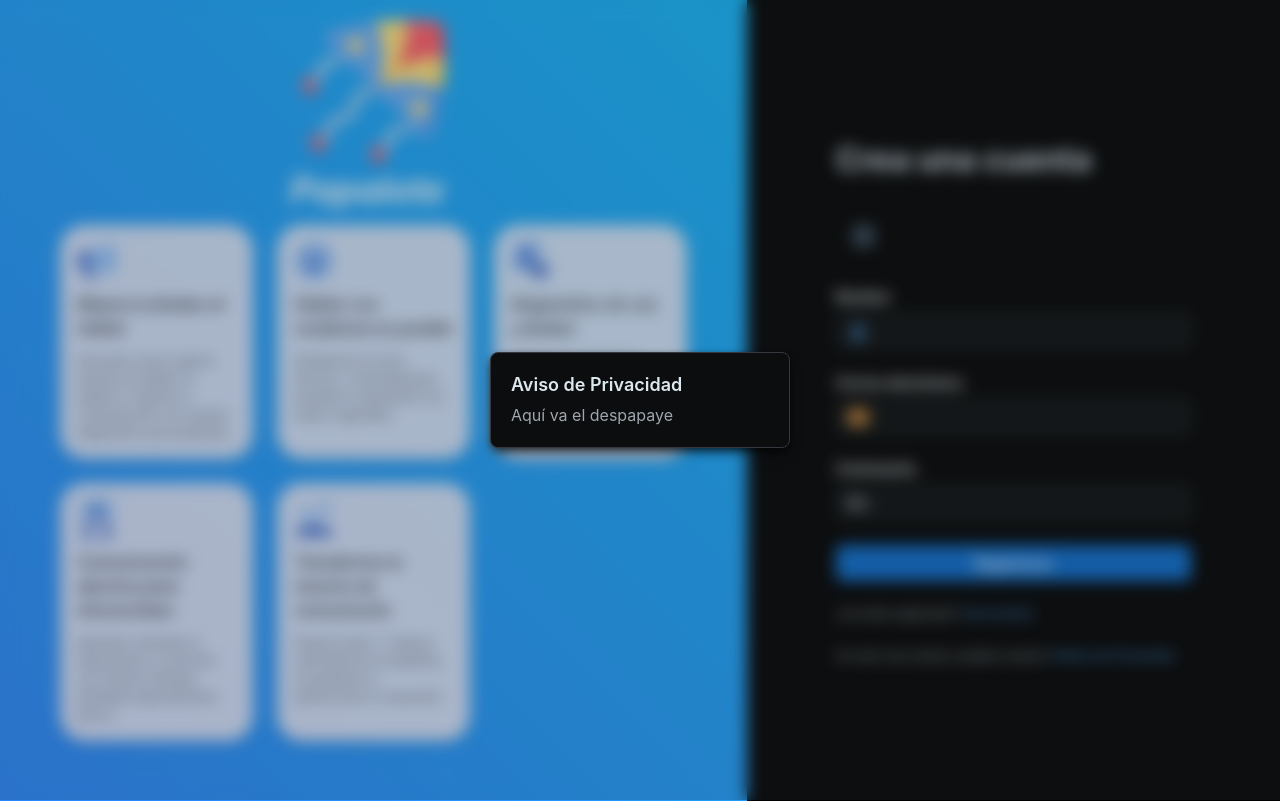
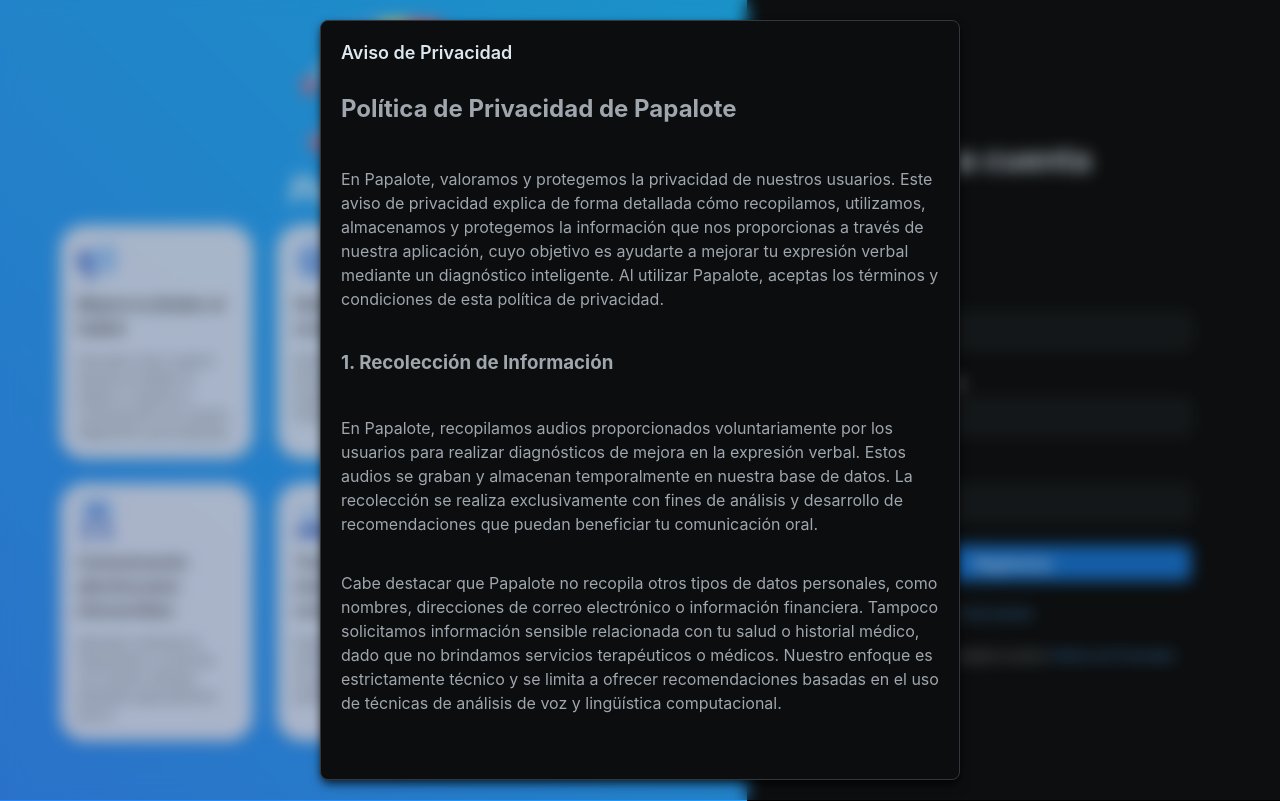
Before and after one commit to Udg-proyecto-Papalote/Papalote, a React (Vite) app: page /auth/registro in a window 1280 px wide. Both pictures are taken after a click on the link "Política de Privacidad". Built offline with nearby package versions, Linux system fonts and the light colour scheme; no server answers; what cloudinary-core would draw is missing.

Commit message:
AvisoDePrivacidad

```diff
--- a/src/pages/AvisoDePrivacidad.jsx
+++ b/src/pages/AvisoDePrivacidad.jsx
@@ -6,11 +6,65 @@
             open={open}
             onClose={onClose}
         >
-            <ModalDialog>
+                        <ModalDialog>
                 <DialogTitle>Aviso de Privacidad</DialogTitle>
                 <DialogContent>
+                    <h2>Política de Privacidad de Papalote</h2>
+                    <p>
+                        En Papalote, valoramos y protegemos la privacidad de nuestros usuarios. Este aviso de privacidad explica de forma detallada cómo recopilamos, utilizamos, almacenamos y protegemos la información que nos proporcionas a través de nuestra aplicación, cuyo objetivo es ayudarte a mejorar tu expresión verbal mediante un diagnóstico inteligente. Al utilizar Papalote, aceptas los términos y condiciones de esta política de privacidad.
+                    </p>
 
-                    Aquí va el despapaye
+                    <h3>1. Recolección de Información</h3>
+                    <p>
+                        En Papalote, recopilamos audios proporcionados voluntariamente por los usuarios para realizar diagnósticos de mejora en la expresión verbal. Estos audios se graban y almacenan temporalmente en nuestra base de datos. La recolección se realiza exclusivamente con fines de análisis y desarrollo de recomendaciones que puedan beneficiar tu comunicación oral.
+                    </p>
+                    <p>
+                        Cabe destacar que Papalote no recopila otros tipos de datos personales, como nombres, direcciones de correo electrónico o información financiera. Tampoco solicitamos información sensible relacionada con tu salud o historial médico, dado que no brindamos servicios terapéuticos o médicos. Nuestro enfoque es estrictamente técnico y se limita a ofrecer recomendaciones basadas en el uso de técnicas de análisis de voz y lingüística computacional.
+                    </p>
+
+                    <h3>2. Uso de la Información</h3>
+                    <p>
+                        Los audios recopilados tienen como único fin la generación de diagnósticos y recomendaciones para mejorar la expresión verbal. Los audios son procesados mediante algoritmos diseñados específicamente para detectar patrones en la entonación, pronunciación, ritmo y claridad del habla, lo cual permite a Papalote ofrecer sugerencias personalizadas en función de los resultados del análisis.
+                    </p>
+                    <p>
+                        Papalote no utiliza los datos recopilados para otros fines ajenos al diagnóstico de expresión verbal. No compartimos, vendemos ni alquilamos esta información a terceros para fines comerciales o de marketing sin tu consentimiento expreso. Nuestra misión es únicamente ofrecer una herramienta de apoyo para la mejora de la comunicación.
+                    </p>
+
+                    <h3>3. Almacenamiento y Eliminación de Datos</h3>
+                    <p>
+                        Los audios recopilados son almacenados de manera segura en nuestros servidores durante un periodo máximo de 30 días. Este tiempo permite que nuestro sistema procese la información y genere recomendaciones precisas para el usuario. Después de transcurrido este periodo, los audios son eliminados de forma automática y permanente de nuestros sistemas para proteger la privacidad y limitar el acceso a la información almacenada.
+                    </p>
+                    <p>
+                        La política de retención de datos de Papalote es estricta. No conservamos copias de los audios más allá del periodo establecido, y el sistema de eliminación automática está configurado para garantizar que los datos se borren de manera segura y completa. Esta política aplica a todos los usuarios, sin excepción, y es revisada regularmente para garantizar que cumpla con las mejores prácticas en privacidad y protección de datos.
+                    </p>
+
+                    <h3>4. Seguridad y Protección de Datos</h3>
+                    <p>
+                        La seguridad de tus datos es una prioridad para Papalote. Implementamos una serie de medidas de seguridad, incluyendo encriptación avanzada y control de acceso, para garantizar que la información almacenada esté protegida contra accesos no autorizados, alteración, divulgación o destrucción. Solo el personal autorizado y capacitado de Papalote tiene acceso a los datos almacenados, y dicho acceso se concede únicamente para fines de mantenimiento y mejora de nuestros sistemas.
+                    </p>
+
+                    <h3>5. Derechos del Usuario</h3>
+                    <p>
+                        Como usuario de Papalote, tienes derecho a acceder, modificar o solicitar la eliminación de tus datos personales en cualquier momento. La información que recopilamos incluye tu nombre, género y los audios que proporcionas, los cuales son esenciales para ofrecerte un diagnóstico personalizado y preciso. Los audios se almacenan de forma temporal y se eliminan automáticamente después de 30 días, mientras que otros datos personales se conservan para mantener el historial de diagnósticos y mejorar la calidad del servicio.
+                    </p>
+                    <p>
+
+                    Si deseas ejercer tus derechos sobre tus datos, puedes contactarnos a través de los canales de soporte de Papalote. Te atenderemos de manera oportuna y sin costo adicional, y estaremos disponibles para resolver cualquier inquietud sobre la precisión o utilidad de los diagnósticos proporcionados.
+
+                    </p>
+
+                    <h3>6. Cambios en la Política de Privacidad</h3>
+                    <p>
+                        Papalote se reserva el derecho de actualizar esta Política de Privacidad en cualquier momento para reflejar cambios en nuestras prácticas o en las normativas legales aplicables. Si realizamos cambios importantes, te informaremos a través de una notificación en la aplicación o mediante un correo electrónico, si has proporcionado uno en un contexto específico.
+                    </p>
+                    <p>
+                        Recomendamos a nuestros usuarios revisar esta Política de Privacidad periódicamente para mantenerse informados sobre cómo protegemos y gestionamos sus datos. Tu uso continuado de Papalote después de cualquier modificación en esta política implica tu aceptación de los cambios realizados.
+                    </p>
+
+                    <h3>7. Contacto</h3>
+                    <p>
+                        Si tienes preguntas, comentarios o inquietudes sobre nuestra Política de Privacidad o el manejo de tus datos, no dudes en ponerte en contacto con el equipo de Papalote. Estamos comprometidos a ofrecerte un servicio de calidad y a resolver cualquier duda sobre el tratamiento de tu información personal.
+                    </p>
                 </DialogContent>
             </ModalDialog>
         </Modal>
```
